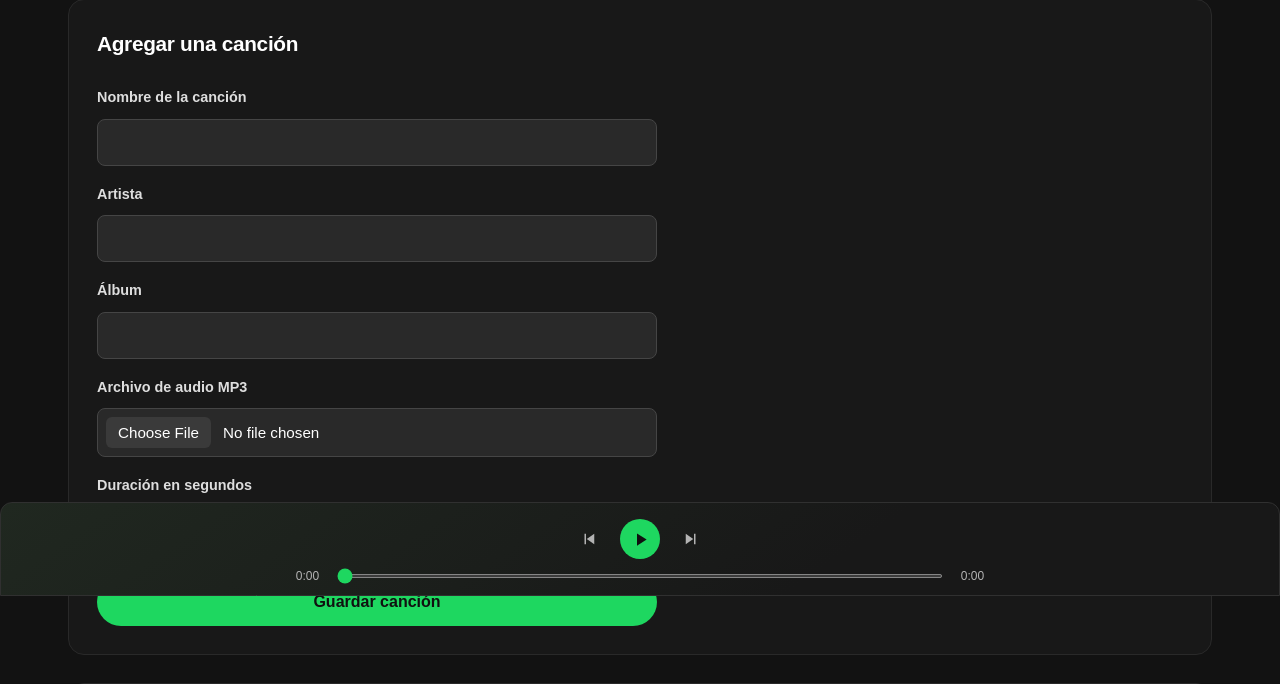
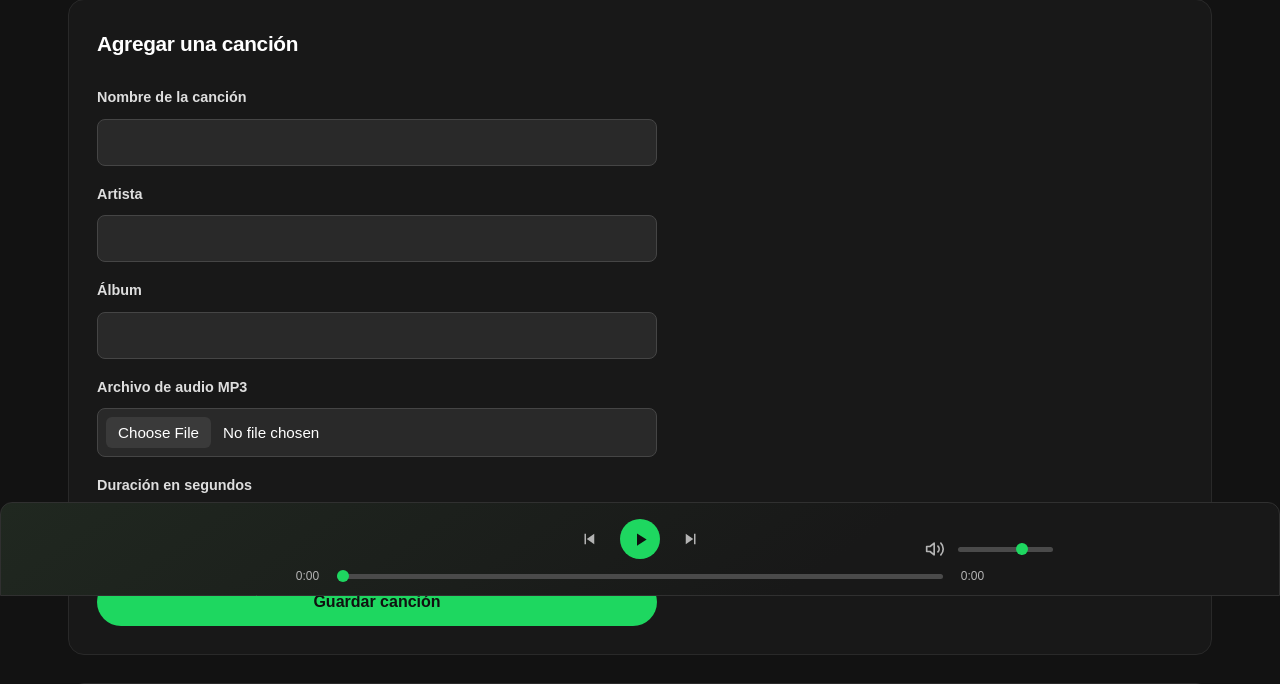
Before and after one commit to CVillalb4/tp-proyecto, a Spring Boot app: page / in a window 1280 px wide. Shown: the part 204-888 px from the top of the page. Run offline with Spring Boot 4, Linux system fonts and the light colour scheme; data comes from the database, SQL or seed files in the repository; data that the repository does not hold is empty.

Commit message:
barra de volumen
se agrego la barra de volumen y se mejoro la parte visual del reproductor en general

```diff
--- a/tpproyecto/src/main/resources/static/css/style.css
+++ b/tpproyecto/src/main/resources/static/css/style.css
@@ -440,6 +440,7 @@ input:focus-visible {
     align-items: center;
     justify-content: center;
     gap: 14px;
+    position: relative;
 }
 
 
@@ -620,3 +621,85 @@ input:focus-visible {
 .contenido {
     padding-bottom: 140px;
 }
+
+/* Control de volumen, a la derecha */
+.control-volumen {
+    display: flex;
+    align-items: center;
+    justify-content: flex-end;
+    gap: 6px;
+    width: 135px;
+    margin-left: 0;
+    position: absolute;
+    right: 200px;
+    top: 75%;
+    transform: translateY(-50%);
+}
+
+#boton-volumen {
+    display: flex;
+    align-items: center;
+    justify-content: center;
+    flex-shrink: 0;
+    width: 30px;
+    height: 34px;
+    padding: 5px;
+    border: none;
+    border-radius: 50%;
+    background: transparent;
+    color: #b3b3b3;
+    cursor: pointer;
+}
+
+#boton-volumen:hover {
+    color: #ffffff;
+    background: #303030;
+}
+
+#icono-volumen {
+    display: block;
+    width: 20px;
+    height: 20px;
+}
+
+#barra-volumen {
+    flex: 1;
+    min-width: 0;
+    height: 4px;
+    accent-color: var(--verde);
+    cursor: pointer;
+}
+
+/* Barras de progreso y volumen */
+#barra-progreso,
+#barra-volumen {
+    accent-color: #1ed760;
+    appearance: none;
+    -webkit-appearance: none;
+    height: 5px;
+    border-radius: 5px;
+    background: #4a4a4a;
+    cursor: pointer;
+}
+
+/* cambio de color para la barra de progreso y volumen */
+#barra-progreso::-webkit-slider-thumb,
+#barra-volumen::-webkit-slider-thumb {
+    -webkit-appearance: none;
+    appearance: none;
+    width: 12px;
+    height: 12px;
+    border-radius: 50%;
+    background: #1ed760;
+    border: none;
+}
+
+
+#barra-progreso::-moz-range-thumb,
+#barra-volumen::-moz-range-thumb {
+    width: 12px;
+    height: 12px;
+    border-radius: 50%;
+    background: #1ed760;
+    border: none;
+}
--- a/tpproyecto/src/main/resources/templates/index.html
+++ b/tpproyecto/src/main/resources/templates/index.html
@@ -132,6 +132,20 @@
                         <path d="M16 5h2v14h-2zM5 5v14l10-7z" fill="currentColor" />
                     </svg>
                 </button>
+
+                <div class="control-volumen">
+                    <button type="button" id="boton-volumen" aria-label="Silenciar" title="Silenciar">
+                        <svg id="icono-volumen" viewBox="0 0 24 24" fill="none" stroke="currentColor" stroke-width="2"
+                            stroke-linecap="round" stroke-linejoin="round">
+                            <polygon points="11 5 6 9 2 9 2 15 6 15 11 19 11 5"></polygon>
+                            <path d="M15.5 8.5a5 5 0 0 1 0 7"></path>
+                            <path d="M19 5a10 10 0 0 1 0 14"></path>
+                        </svg>
+                    </button>
+
+                    <input type="range" id="barra-volumen" min="0" max="100" value="70" step="1" aria-label="Volumen">
+                </div>
+
             </div>
 
             <div class="progreso-reproductor">
```
Also changed, not shown: tpproyecto/src/main/resources/static/js/reproductor.js (+76 -0 lines).
